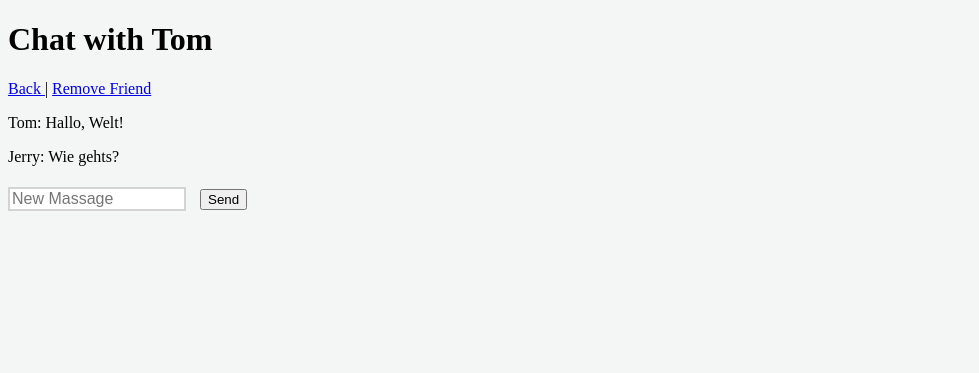
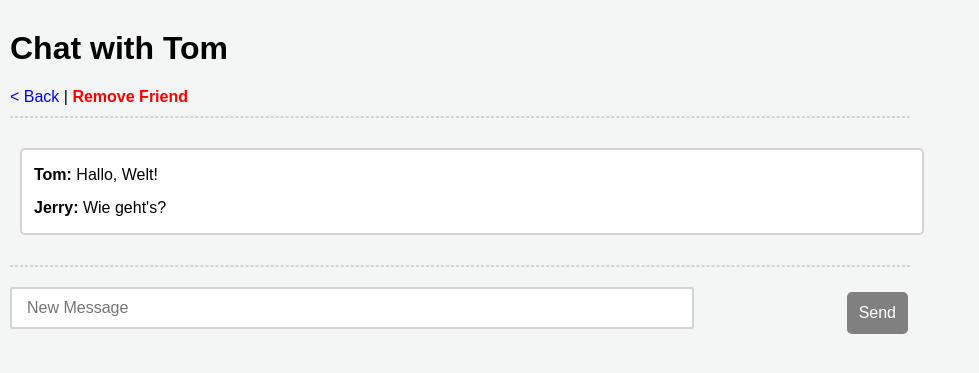
Before and after one commit to tabathamarlene/ChatApp, a PHP site: page /chat.html in a window 1280 px wide. Shown: the top 373 px of the page, without its empty margins (0-979 px from the left). Run offline with PHP 8.4, Linux system fonts and the light colour scheme; some web fonts are replaced.

Commit message:
Aufgabe 2 fertiggestellt Teammitglied 2

```diff
--- a/chat.html
+++ b/chat.html
@@ -1,25 +1,36 @@
 <!DOCTYPE html>
-
-<html lang = "en">
-
+<html lang="en">
 <head>
     <meta charset="UTF-8">
     <meta name="viewport" content="width=device-width, initial-scale=1.0">
     <title>Chat</title>
     <link rel="stylesheet" type="text/css" href="style.css">
 </head>
+<body>
 
-        <body>
-            <div>
-        <h1>Chat with Tom</h1>
-        <a href="friends.html"> Back </a>
-        |
-        <a href="friends.html"> Remove Friend </a>
-        <p> Tom: Hallo, Welt! </p>
-        <p> Jerry: Wie gehts? </p>
+    <div class="friends">
+
+        <h1 class="left">Chat with Tom</h1>
+
+        <a href="friends.html" class="logout"> &lt; Back</a> |
+        <a href="friends.html" class="special">Remove Friend</a>
+
+        <hr>
+
+        <div class="friendlist">
+            <ul>
+                <li class="listitems"><span class="bold">Tom:</span> Hallo, Welt!</li>
+                <li class="listitems"><span class="bold">Jerry:</span> Wie geht's?</li>
+            </ul>
+        </div>
+
+        <hr>
+
         <form>
-        <input type="message" name="message" placeholder="New Massage">
-        <button>Send</button>
+            <div class="bar">
+                <input class="actionbar" type="text" name="message" placeholder="New Message">
+                <div><button class="greybuttonroundaction">Send</button></div>
+            </div>
         </form>
     </div>
 </body>
--- a/style.css
+++ b/style.css
@@ -1,45 +1,51 @@
-/* jost-200 - latin */
+/* Einbindung von Schriftarten */
+/* Jost 200  */
 @font-face {
     font-display: swap; /* Check https://developer.mozilla.org/en-US/docs/Web/CSS/@font-face/font-display for other options. */
     font-family: 'Jost';
     font-style: normal;
     font-weight: 200;
-    src: url('/fontss/jost-v15-latin-200.woff2') format('woff2'); /* Chrome 36+, Opera 23+, Firefox 39+, Safari 12+, iOS 10+ */
+    src: url('/fonts/jost-v15-latin-200.woff2') format('woff2'); /* Chrome 36+, Opera 23+, Firefox 39+, Safari 12+, iOS 10+ */
 }
-  /* jost-300 - latin */
+
+/* Jost 300  */
 @font-face {
     font-display: swap; /* Check https://developer.mozilla.org/en-US/docs/Web/CSS/@font-face/font-display for other options. */
     font-family: 'Jost';
     font-style: normal;
     font-weight: 300;
-    src: url('/fontss/jost-v15-latin-300.woff2') format('woff2'); /* Chrome 36+, Opera 23+, Firefox 39+, Safari 12+, iOS 10+ */
+    src: url('/fonts/jost-v15-latin-300.woff2') format('woff2'); /* Chrome 36+, Opera 23+, Firefox 39+, Safari 12+, iOS 10+ */
 }
-  /* jost-regular - latin */
+
+/* Jost Regular  */
 @font-face {
     font-display: swap; /* Check https://developer.mozilla.org/en-US/docs/Web/CSS/@font-face/font-display for other options. */
     font-family: 'Jost';
     font-style: normal;
     font-weight: 400;
-    src: url('/fontss/jost-v15-latin-regular.woff2') format('woff2'); /* Chrome 36+, Opera 23+, Firefox 39+, Safari 12+, iOS 10+ */
+    src: url('/fonts/jost-v15-latin-regular.woff2') format('woff2'); /* Chrome 36+, Opera 23+, Firefox 39+, Safari 12+, iOS 10+ */
 }
-  /* jost-700 - latin */
+
+/* Jost 700 */
 @font-face {
     font-display: swap; /* Check https://developer.mozilla.org/en-US/docs/Web/CSS/@font-face/font-display for other options. */
     font-family: 'Jost';
     font-style: normal;
     font-weight: 700;
-    src: url('/fontss/jost-v15-latin-700.woff2') format('woff2'); /* Chrome 36+, Opera 23+, Firefox 39+, Safari 12+, iOS 10+ */
-  }
-body {
-
-    background-color: #F4F5F5;
-
+    src: url('/fonts/jost-v15-latin-700.woff2') format('woff2'); /* Chrome 36+, Opera 23+, Firefox 39+, Safari 12+, iOS 10+ */
 }
 
+/* Grundlegendes Styling */
+body {
+    background-color: #F4F5F5;
+    font-family: 'Jost', sans-serif;
+    margin: 0;
+    padding: 0;
+}
+
+/* Format von Inhalt und Bildern */
 .content {
-    margin-top: 30px;
-    margin-left: auto;
-    margin-right: auto;
+    margin: 30px auto;
     width: 900px;
 }
 
@@ -48,100 +54,96 @@ body {
     margin: auto;
     border-radius: 50%;
     width: 180px;
+}
 
+/* Überschriften */
+h1.center, h1.left, h2.left {
+    font-family: 'Jost', sans-serif;
+    font-weight: 700;
 }
 
 h1.center {
-    font-family: 'Jost', sans-serif;
-    font-weight: 700;
     text-align: center;
     font-size: 2.5em;
 }
 
-h1.left {
-    font-family: 'Jost', sans-serif;
-    font-weight: 700;
+h1.left, h2.left {
     text-align: left;
-    font-size: 2.5em;
 }
 
 h2.left {
-    font-family: 'Jost', sans-serif;
-    font-weight: 700;
-    text-align: left;
     font-size: 1.75em;
 }
 
-
-p.pcenter{
-    font-family: 'Jost', sans-serif;
-    font-weight: 400;
-    font-size: 1em;
-    text-align: center;
-}
-
-p.pnormal{
+/* Textstile */
+p.pcenter, p.pnormal {
     font-family: 'Jost', sans-serif;
     font-weight: 400;
     font-size: 1em;
 }
 
-a.center {
+p.pcenter {
+    text-align: center;
+}
+
+/* Links */
+a.center, a.logout, a.text, a.listitems {
     font-family: 'Jost', sans-serif;
     font-weight: 400;
     font-size: 1em;
+    text-decoration: none;
+}
+
+a.center {
     display: block;
     text-align: center;
-    text-decoration: none;
     color: blue;
-
 }
 
-.text:hover {
-    text-decoration: underline;
+a.logout {
+    color: blue;
 }
 
-a:hover {
+a.logout:hover, a.text:hover, a.listitems:hover {
     text-decoration: underline;
 }
 
 a.logout:hover {
     color: rgb(255, 0, 0);
+}
+
+a.listitems {
+    color: black;
+}
+
+/* Spezielle Links */
+a.special {
+    color: red; /* Immer rot */
+    font-weight: bold;
+    text-decoration: none;
+}
+
+a.special:hover {
+    color: darkred; /* Dunkelrot bei Hover */
     text-decoration: underline;
 }
 
-a.logout {
-    font-family: 'Jost', sans-serif;
-    font-weight: 400;
-    font-size: 1em;
-    text-decoration: none;
-    color: blue;
-}
-
+/* Formulare und Eingabeelemente */
 div.form {
     display: flex;
+    flex-direction: column;
     margin: auto;
-    flex-direction: column;
-    /*align-items: center;*/
     font-family: 'Jost', sans-serif;
     font-weight: 400;
 }
 
 fieldset {
-    border: dotted;
-    border-color: lightgray;
+    border: 1px dotted lightgray;
     background-color: white;
-
-
 }
 
 .formcontent {
-    margin-left: 25%;
-    margin-top: 8px;
-    margin-bottom: 8px;
-
-
-
+    margin: 8px 0 8px 25%;
 }
 
 label {
@@ -149,124 +151,49 @@ label {
     font-weight: 400;
     font-size: 1em;
     text-align: right;
-    margin-top: 5px;
-    margin-bottom: 5px;
+    margin: 5px 0;
     min-width: 150px;
     display: inline-block;
-
 }
 
 input {
     font-family: 'Jost', sans-serif;
     font-weight: 400;
     font-size: 1em;
-    margin-right: 10px;
-    margin-top: 5px;
-    margin-bottom: 5px;
+    margin: 5px 10px 5px 0;
     border: 2px solid lightgray;
     width: 170px;
-
-
 }
 
-.greybutton {
+/* Buttons */
+.greybutton, .acceptbutton, .rejectbutton, .bluebutton, .greybuttonroundaction {
     font-family: 'Jost', sans-serif;
     font-weight: 400;
     font-size: 1em;
-    margin-left: 2px;
-    margin-right: 2px;
-    margin-top: 10px;
-    margin-bottom: 5px;
-    border: 2px solid grey;
-    background-color: grey;
+    margin: 10px 2px 5px;
+    padding: 10px;
     color: white;
-    width: 100px;
+    cursor: pointer;
     text-align: center;
-    padding: 10px;
-    cursor: pointer;
 }
 
-.acceptbutton {
-    font-family: 'Jost', sans-serif;
-    font-weight: 400;
-    font-size: 1em;
-    margin-left: 2px;
-    margin-right: 2px;
-    margin-top: 10px;
-    margin-bottom: 5px;
-    border: 2px solid gray;
+.greybutton, .acceptbutton, .rejectbutton, .greybuttonroundaction {
     background-color: grey;
+    border: 2px solid grey;
     border-radius: 5px;
-    color: white;
-    width: 75px;
-    text-align: center;
-    padding: 10px;
-    cursor: pointer;
+}
 
+.bluebutton {
+    background-color: #007BFF;
+    border: 2px solid #007BFF;
 }
 
 .acceptbutton:hover {
     background-color: green;
 }
 
-.rejectbutton {
-    font-family: 'Jost', sans-serif;
-    font-weight: 400;
-    font-size: 1em;
-    margin-left: 2px;
-    margin-right: 2px;
-    margin-top: 10px;
-    margin-bottom: 5px;
-    border: 2px solid gray;
-    background-color: grey;
-    border-radius: 5px;
-    color: white;
-    width: 75px;
-    text-align: center;
-    padding: 10px;
-    cursor: pointer;
-
-}
-
 .rejectbutton:hover {
     background-color: red;
-}
-
-.greybuttonroundaction {
-    font-family: 'Jost', sans-serif;
-    font-weight: 400;
-    font-size: 1em;
-    margin-left: 2px;
-    margin-right: 2px;
-    margin-bottom: 5px;
-    border: 2px solid gray;
-    background-color: grey;
-    border-radius: 5px;
-    color: white;
-    width: 150px;
-    text-align: center;
-    padding: 10px;
-    cursor: pointer;
-
-}
-
-
-
-.bluebutton {
-    font-family: 'Jost', sans-serif;
-    font-weight: 400;
-    font-size: 1em;
-    margin-left: 2px;
-    margin-right: 2px;
-    margin-top: 10px;
-    margin-bottom: 5px;
-    border: 2px solid #007BFF;
-    background-color: #007BFF;
-    color: white;
-    width: 100px;
-    text-align: center;
-    padding: 10px;
-    cursor: pointer;
 }
 
 .centerbuttons {
@@ -274,69 +201,38 @@ display: flex;
     justify-content: center;
 }
 
-.friends {
-    margin-top: 30px;
-    margin-left: 10px;
-    margin-right: 10px;
+/* Freundeliste und andere Listen */
+.friends, .friendlist {
+    margin: 30px 10px;
     width: 900px;
-}
-
-a.text {
-    font-family: 'Jost', sans-serif;
-    font-weight: 400;
-    font-size: 1em;
-    text-decoration: none;
-    color: blue;
-
-}
-
-hr {
-    border: 1px dashed lightgray;
-    margin-top: 10px;
-    margin-bottom: 15px;
 }
 
 .friendlist {
     background-color: white;
     border-radius: 5px;
-    border: lightgrey solid 2px;
+    border: 2px solid lightgrey;
 }
 
 ul {
     list-style-type: none;
     padding: 0;
     margin-left: 12px;
-
-
 }
 
 li {
     font-family: 'Jost', sans-serif;
     font-weight: 400;
     font-size: 1em;
-    margin-top: 15px;
-    margin-bottom: 15px;
-
+    margin: 15px 0;
 }
 
-    a.listitems {
-       text-decoration: none;
-         color: black;
-    }
-
-    a.listitems:hover {
-        text-decoration: underline;
-    }
-
+/* Zählerbereich */
 .requestnumber {
     justify-content: space-between;
     display: flex;
     align-items: center;
-        margin-right: 25px;
+    margin: 15px 25px 15px 0;
     height: 21px;
-        margin-bottom: 15px;
-        margin-top: 15px;
-
 }
 
 p.pnumber {
@@ -344,32 +240,27 @@ li {
     font-weight: 400;
     font-size: 1em;
     background: #007BFF;
-        padding-top: 2px;
-        padding-bottom: 2px;
-        padding-left: 5px;
-        padding-right: 5px;
+    padding: 2px 5px;
     color: white;
-        border: lightgrey solid 1px;
+    border: 1px solid lightgrey;
+}
 
-    }
+/*fetter Text*/
 
 .bold {
     font-weight: 700;
 }
 
+/* Aktionsleiste */
 .actionbar {
     font-family: 'Jost', sans-serif;
     font-weight: 400;
     font-size: 1em;
-        margin-right: 5px;
-
-        padding-left: 15px;
     margin-bottom: 10px;
+    padding: 10px 15px;
     border: 2px solid lightgray;
-        width:650px;
-        padding-top: 10px;
-        padding-bottom: 10px;
     border-radius: 2px;
+    width: 650px;
 }
 
 .bar {
@@ -378,9 +269,62 @@ li {
     align-items: center;
 }
 
+/* Horizontale Linie */
+hr {
+    border: 1px dashed lightgray;
+    margin: 10px 0 15px;
+}
+
+/* Responsive Design */
 @media only screen and (max-width: 1024px) {
-        body, .friends, .friendlist, .actionbar, hr, .content, .form, .formcontent, fieldset   {
+    body, .friends, .friendlist, .actionbar, hr, .content, .form, .formcontent, fieldset {
+        width: 95%;
         display: block;
-           width: 95%;
     }
 }
+
+/* Buttons für die Register- und Login-Ansicht */
+.extrabuttons {
+    display: flex;
+    justify-content: center;
+    gap: 15px;
+    margin-top: 15px;
+}
+
+.greyroundbutton,
+.blueroundbutton {
+    font-family: 'Jost', sans-serif;
+    font-size: 1em;
+    padding: 10px 20px;
+    border: 2px solid;
+    border-radius: 5px;
+    cursor: pointer;
+    text-align: center;
+    background-color: transparent;
+}
+
+.greyroundbutton {
+    border-color: grey;
+    background-color: grey;
+    color: white;
+}
+
+.greyroundbutton:hover {
+    background-color: darkgrey;
+}
+
+.blueroundbutton {
+    border-color: #007BFF;
+    background-color: #007BFF;
+    color: white;
+}
+
+.blueroundbutton:hover {
+    background-color: #0056b3;
+}
+
+/* Gleichbleibende Farbe bei Button */
+.buttontext {
+    color: inherit;
+    text-decoration: none;
+}
```
Also changed, not shown: Login.html (+8 -17 lines), friends.html (+11 -11 lines), register.html (+21 -9 lines). Lines whose indentation alone changed are shown as unchanged.
